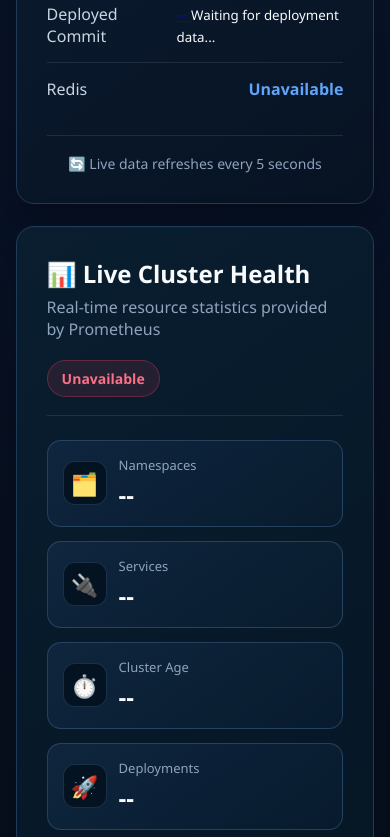
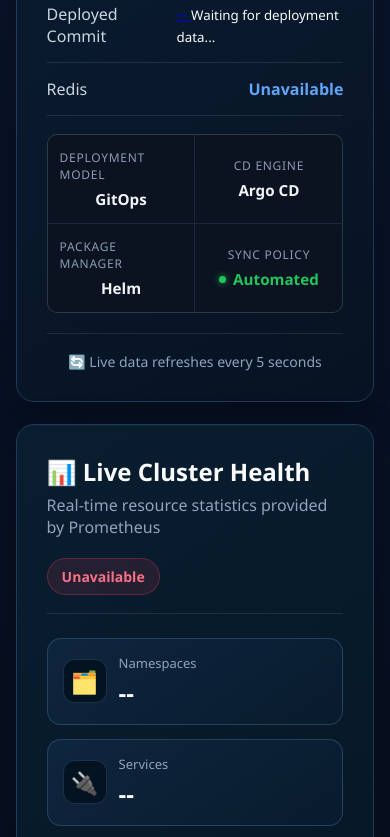
Before and after one commit to GruiaIP/DevOpsApp, a website: page Ex4_NodeWebsite/public/index.html in a window 390 px wide. Shown: the part 1157-1994 px from the top of the page. Drawn offline with Linux system fonts and the light colour scheme; no server answers.

Commit message:
Showcase Helm and Argo CD GitOps integration

```diff
--- a/Ex4_NodeWebsite/public/index.html
+++ b/Ex4_NodeWebsite/public/index.html
@@ -208,6 +208,33 @@
 
     </div>
 
+	<div class="gitops-overview">
+
+    <div class="gitops-item">
+        <span class="gitops-label">Deployment Model</span>
+        <span class="gitops-value">GitOps</span>
+    </div>
+
+    <div class="gitops-item">
+        <span class="gitops-label">CD Engine</span>
+        <span class="gitops-value">Argo CD</span>
+    </div>
+
+    <div class="gitops-item">
+        <span class="gitops-label">Package Manager</span>
+        <span class="gitops-value">Helm</span>
+    </div>
+
+    <div class="gitops-item">
+        <span class="gitops-label">Sync Policy</span>
+        <span class="gitops-value gitops-active">
+            <span class="status-dot"></span>
+            Automated
+        </span>
+    </div>
+
+</div>
+
     <p class="refresh">
         🔄 Live data refreshes every 5 seconds
     </p>
@@ -411,11 +438,12 @@
 
   <span class="section">orchestration</span>:
     platform: <span class="string">Kubernetes</span>
-    deployment: <span class="bool">Active</span>
-    replicas: <span class="number">3</span>
+    distribution: <span class="string">K3s</span>
+    nodes: <span class="number">2</span>
+    applicationReplicas: <span class="number">3</span>
     strategy: <span class="string">RollingUpdate</span>
-    service: <span class="string">ClusterIP</span>
-	ingressController: <span class="string">Traefik</span>
+    ingressController: <span class="string">Traefik</span>
+    packageManager: <span class="string">Helm</span>
     configuration: <span class="string">ConfigMap</span>
 
   <span class="section">infrastructure</span>:
@@ -426,12 +454,19 @@
     provisioning: <span class="string">Terraform</span>
     domain: <span class="string">ipg-devops.online</span>
 
-  <span class="section">ci/cd</span>:
+  <span class="section">delivery</span>:
     sourceControl: <span class="string">GitHub</span>
-    automation: <span class="string">GitHub Actions</span>
+    ci: <span class="string">GitHub Actions</span>
+    registry: <span class="string">Docker Hub</span>
     imageBuild: <span class="bool">Automated</span>
-    imagePush: <span class="string">Docker Hub</span>
     imageScanning: <span class="string">Trivy</span>
+    imageStrategy: <span class="string">Immutable Git SHA</span>
+    packageManager: <span class="string">Helm</span>
+    cd: <span class="string">Argo CD</span>
+    deploymentModel: <span class="string">GitOps</span>
+    autoSync: <span class="bool">Enabled</span>
+    selfHeal: <span class="bool">Enabled</span>
+    pruning: <span class="bool">Enabled</span>
 
   <span class="section">security</span>:
     tls: <span class="string">Let's Encrypt</span>
@@ -443,9 +478,10 @@
 
   <span class="section">observability</span>:
     metrics: <span class="string">Prometheus</span>
-    dashboards: <span class="string">Grafana</span>
+    visualization: <span class="string">Grafana</span>
     nodeMetrics: <span class="string">Node Exporter</span>
     kubernetesMetrics: <span class="string">kube-state-metrics</span>
+    liveClusterHealth: <span class="bool">Enabled</span>
 
 
 
@@ -548,24 +584,27 @@
                     <li>Three application replicas</li>
                     <li>Rolling updates and self-healing</li>
                     <li>ClusterIP Services</li>
+					<li>Traefik Ingress Controller</li>
+                    <li>Custom domain and DNS</li>
                 </ul>
 
                 <ul>
-                    <li>Traefik Ingress Controller</li>
-                    <li>Custom domain and DNS</li>
+
                     <li>HTTPS with Let's Encrypt</li>
                     <li>Automated certificates with cert-manager</li>
                     <li>Terraform Infrastructure as Code</li>
                     <li>GitHub Actions CI/CD</li>
                     <li>Trivy vulnerability scanning</li>
                     <li>GitHub Secrets management</li>
+					<li>Prometheus monitoring</li>
+                    <li>Grafana dashboards</li>
+                    <li>Node Exporter metrics</li>
+					<li>kube-state-metrics</li>
                 </ul>
 
                 <ul>
-                    <li>Prometheus monitoring</li>
-                    <li>Grafana dashboards</li>
-                    <li>Node Exporter metrics</li>
-                    <li>kube-state-metrics</li>
+
+
                     <li>Live homepage cluster metrics</li>
                     <li>Health and diagnostic endpoints</li>
                     <li>Kubernetes namespaces</li>
--- a/Ex4_NodeWebsite/public/style.css
+++ b/Ex4_NodeWebsite/public/style.css
@@ -2713,3 +2713,58 @@ a.contact-row:hover {
     }
 
 }
+
+.gitops-overview {
+    display: grid;
+    grid-template-columns: repeat(4, 1fr);
+    gap: 1px;
+    margin-top: 18px;
+    background: rgba(255, 255, 255, 0.08);
+    border: 1px solid rgba(255, 255, 255, 0.08);
+    border-radius: 10px;
+    overflow: hidden;
+}
+
+.gitops-item {
+    display: flex;
+    flex-direction: column;
+    align-items: center;
+    justify-content: center;
+    gap: 6px;
+    padding: 14px 12px;
+    background: rgba(10, 18, 30, 0.95);
+}
+
+.gitops-label {
+    color: #8b9bb4;
+    font-size: 0.75rem;
+    text-transform: uppercase;
+    letter-spacing: 0.06em;
+}
+
+.gitops-value {
+    color: #f1f5f9;
+    font-size: 0.95rem;
+    font-weight: 600;
+}
+
+.gitops-active {
+    color: #22c55e;
+    display: flex;
+    align-items: center;
+    gap: 7px;
+}
+
+.status-dot {
+    width: 7px;
+    height: 7px;
+    border-radius: 50%;
+    background: #22c55e;
+    box-shadow: 0 0 7px rgba(34, 197, 94, 0.8);
+}
+
+@media (max-width: 768px) {
+    .gitops-overview {
+        grid-template-columns: repeat(2, 1fr);
+    }
+}
```
